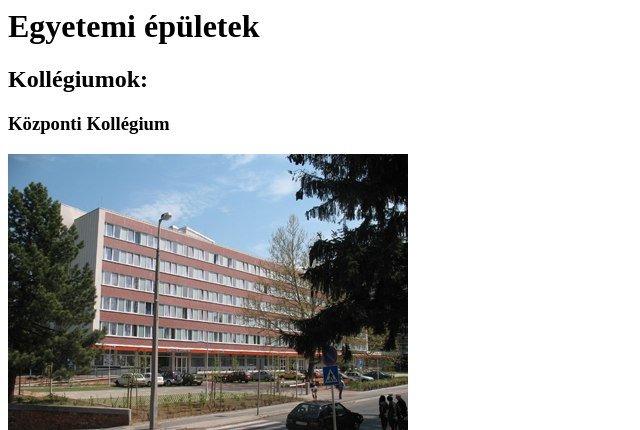
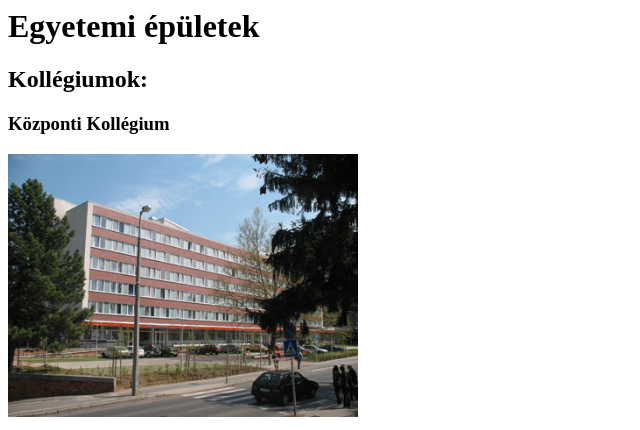
Before and after one commit to IT-Boys23/projekt-munka, a PHP site: page /Epuletek.php in a window 1280 px wide. Shown: the top 430 px of the page, without its empty margins (0-640 px from the left). Run offline with PHP 8.4, Linux system fonts and the light colour scheme.

Commit message:
Update Epuletek.php

```diff
--- a/Epuletek.php
+++ b/Epuletek.php
@@ -1,4 +1,17 @@
 <html>
+
+<style>
+.kep{
+    width: 350px;
+    transition: all 0.5s;
+}
+
+.kep:hover{
+    width: 400px;
+    border: 2px solid green;
+    box-shadow: 0px 0px 10px green;
+}
+</style>
 
 <body>
 
@@ -6,12 +19,12 @@
     <h2>Kollégiumok: </h2>
 
     <h3>Központi Kollégium</h3>
-    <img class="pictures" src="Images/kk.jpg" >
+    <img class="kep" src="Images/kk.jpg" >
     <div class="post-content">
 	<p><iframe src="https://www.google.com/maps/embed?pb=!1m18!1m12!1m3!1d695471.524676649!2d17.34925986562499!3d47.085627899999984!2m3!1f0!2f0!3f0!3m2!1i1024!2i768!4f13.1!3m3!1m2!1s0x47699a6d0388e1d7%3A0x123c0ebbd13e03a5!2sPannon%20Egyetem%20K%C3%B6zponti%20Koll%C3%A9gium!5e0!3m2!1shu!2shu!4v1621184011107!5m2!1shu!2shu" width="600" height="450" style="border:0;" allowfullscreen="" loading="lazy"></iframe></p>
     </div>
     <h3>Hotel Magister </h3>
-    <img src="Images/hm.jpg" width="300px">
+    <img class="kep" src="Images/hm.jpg"
     <div class="post-content">
 	<p><iframe src="https://www.google.com/maps/embed?pb=!1m18!1m12!1m3!1d174136.9861114401!2d17.850786287715714!3d47.00312478196659!2m3!1f0!2f0!3f0!3m2!1i1024!2i768!4f13.1!3m3!1m2!1s0x47699a6a6a41f3b7%3A0xa58806c9b682696c!2sHostel%20Magister!5e0!3m2!1shu!2shu!4v1621184971056!5m2!1shu!2shu" width="600" height="450" style="border:0;" allowfullscreen="" loading="lazy"></iframe></p>
     </div>
@@ -20,23 +33,23 @@
 
     <h1> Épületek </h1>
 
-    <img src="Images/mik.png" width="70%">
+    <img class="kep" src="Images/mik.png">
     <div class="post-content">
 	<p><iframe src="https://www.google.com/maps/embed?pb=!1m18!1m12!1m3!1d2716.488845370345!2d17.90581991525223!3d47.089486631549796!2m3!1f0!2f0!3f0!3m2!1i1024!2i768!4f13.1!3m3!1m2!1s0x47699a693492be33%3A0xb041338ca1ff6cf9!2sM%C5%B1szaki%20Informatikai%20Kar!5e0!3m2!1shu!2shu!4v1617723004615!5m2!1shu!2shu" ></iframe></iframe></p>
     </div>
-    <img src="Images/mikv.png" width="90%">
+    <img class="kep" src="Images/mikv.png">
 
-    <img src="Images/gtk.png" width="70%">
+    <img class="kep" src="Images/gtk.png">
     <div class="post-content">
     <p><iframe src="https://www.google.com/maps/embed?pb=!1m18!1m12!1m3!1d2716.489105481886!2d17.90576981525221!3d47.08948153155018!2m3!1f0!2f0!3f0!3m2!1i1024!2i768!4f13.1!3m3!1m2!1s0x47699a6eae350c1f%3A0x9fa7dc38cc000fbf!2sPannon%20Egyetem%20Gazdas%C3%A1gtudom%C3%A1nyi%20Kar!5e0!3m2!1shu!2shu!4v1617725611322!5m2!1shu!2shu" ></iframe></p>
     </div>
-    <img src="Images/gtkv.png" width="90%">
+    <img class="kep" src="Images/gtkv.png">
 
-    <img src="Images/mk.png" width="70%">
+    <img src="Images/mk.png">
     <div class="post-content">
     <p><iframe src="https://www.google.com/maps/embed?pb=!1m18!1m12!1m3!1d2716.608030301469!2d17.906345615252075!3d47.087149731709886!2m3!1f0!2f0!3f0!3m2!1i1024!2i768!4f13.1!3m3!1m2!1s0x47699a6c3c4d1c35%3A0xe6dd5f792ed6576c!2sPannon%20Egyetem%20M%C3%A9rn%C3%B6ki%20Kar!5e0!3m2!1shu!2shu!4v1617725988666!5m2!1shu!2shu" ></iframe></iframe></p>
     </div>
-    <img src="Images/mkv.png" width="90%">
+    <img class="kep" src="Images/mkv.png">
 
 </body>
 </html>
```
